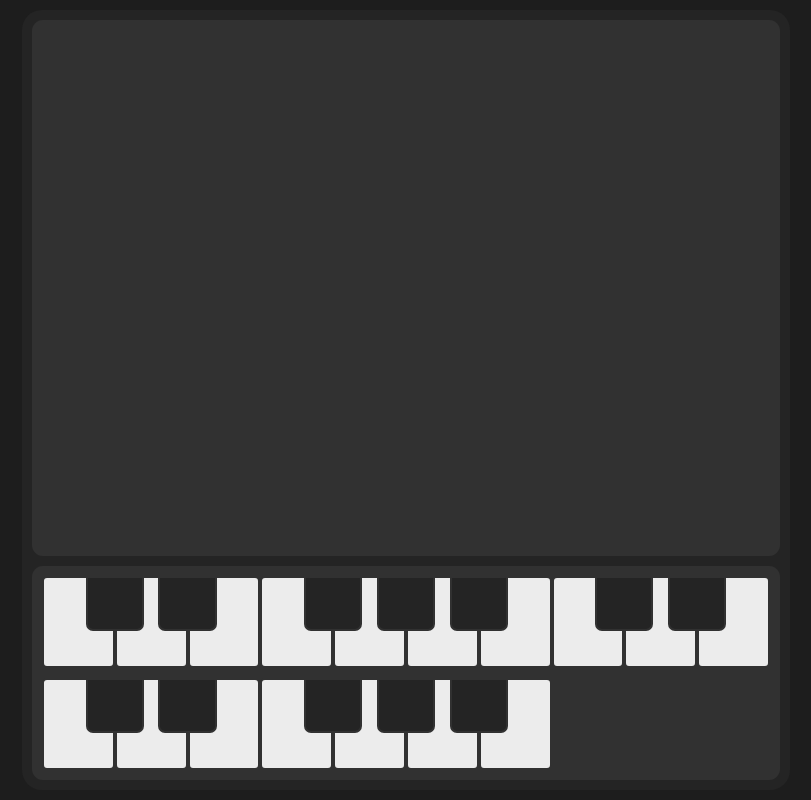
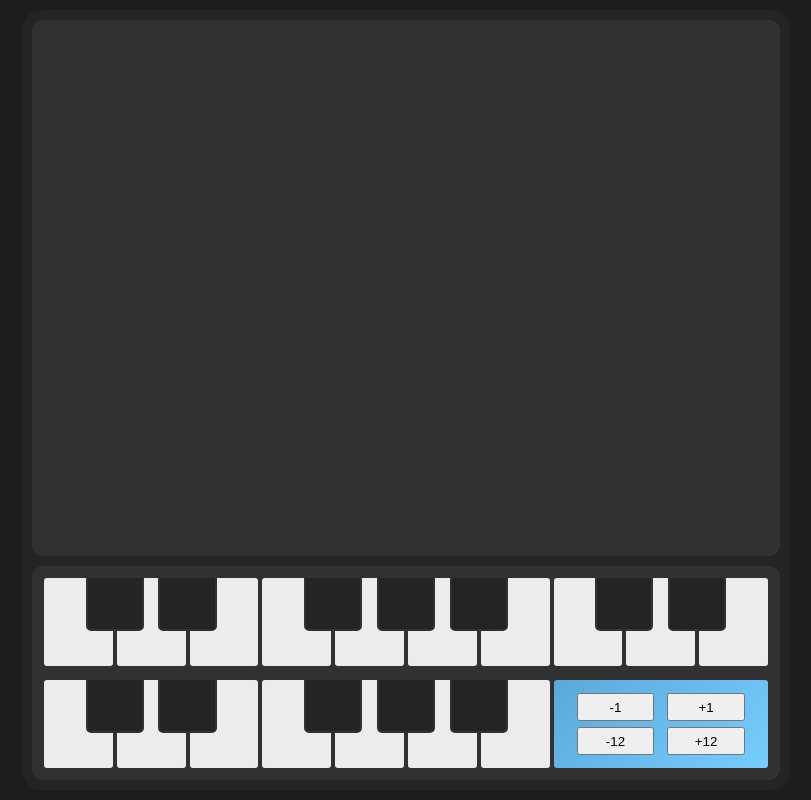
Before and after one commit to wendellduos/wayfarer, a plain HTML site: page index.html in a window 1280 px wide. Shown: the whole page, without its empty margins (234-1045 px from the left). Drawn offline with Linux system fonts and the light colour scheme.

Commit message:
added transpose capability

```diff
--- a/index.html
+++ b/index.html
@@ -17,9 +17,16 @@
         <div id="bottom-btn-row">
           <div id="black-btn-row-bottom"></div>
           <div id="white-btn-row-bottom"></div>
-          <!-- <div id="transpose-container">
-            <h3>TRANSPOSE</h3>
-          </div> -->
+          <div id="transpose-container">
+            <div id="transpose-semi-container">
+              <button onclick="transposeKeys(this.dataset.amount)" data-amount="-1">-1</button>
+              <button onclick="transposeKeys(this.dataset.amount)" data-amount="1">+1</button>
+            </div>
+            <div id="transpose-oct-container">
+              <button onclick="transposeKeys(this.dataset.amount)" data-amount="-12">-12</button>
+              <button onclick="transposeKeys(this.dataset.amount)" data-amount="12">+12</button>
+            </div>
+          </div>
         </div>
       </div>
     </main>
--- a/scripts/engine.js
+++ b/scripts/engine.js
@@ -38,6 +38,19 @@ keysLayout.forEach((row, index) => {
   }
 });
 
+// initial parameters
+
+let transpose = 0;
+let initialNote = function () {
+  return 48 + transpose;
+};
+
+function transposeKeys(amount) {
+  console.log(transpose);
+  transpose += Number(amount);
+  console.log(transpose);
+}
+
 /* listen for keyboard input, then verifies if pressed key matches keyboard bind list
    trigger playNote function with corresponding keyboardBind index */
 addEventListener("keydown", ({ key }) => {
@@ -56,15 +69,11 @@ const masterGain = new GainNode(c, {
 
 masterGain.connect(c.destination);
 
-// initial parameters
-let transpose = 2;
-let initialNote = 48 + transpose;
-
 function playNote(keyCount) {
-  let freq = freqList[initialNote + Number(keyCount)];
+  let freq = freqList[initialNote() + Number(keyCount)];
 
   let osc = new OscillatorNode(c, {
-    type: "sine",
+    type: "triangle",
     frequency: freq,
   });
 
--- a/styles.css
+++ b/styles.css
@@ -7,10 +7,10 @@
   --gray2: #242424;
   --gray3: #313131;
   --gray4: #414141;
-  --accent1: #54bcf8;
-  --accent2: #62b8e9;
-  --accent3: #6faccf;
-  --accent4: #6c94ac;
+  --accent1: #58aada;
+  --accent2: #54bcf8;
+  --accent3: #77cdff;
+  --accent4: #afe2ff;
 }
 * {
   margin: 0;
@@ -136,8 +136,8 @@ main {
   height: 100%;
 
   border: solid 2px var(--gray3);
-  border-bottom-right-radius: 7px;
-  border-bottom-left-radius: 7px;
+  border-bottom-right-radius: 5px;
+  border-bottom-left-radius: 5px;
   background-color: var(--gray2);
 
   cursor: pointer;
@@ -170,18 +170,38 @@ main {
 
 #transpose-container {
   position: absolute;
-  bottom: 4px;
-  right: -113px;
+  right: 0;
 
-  width: 113px;
-  height: 60px;
+  width: 30%;
+  height: 100%;
+  padding: 10px;
 
-  border: solid 1px #616161;
-  border-radius: 4px;
+  border: solid 2px var(--gray3);
+  border-radius: 5px;
+  background-image: linear-gradient(-45deg, var(--accent3), var(--accent1));
+
+  z-index: 1;
+}
+
+#transpose-semi-container,
+#transpose-oct-container {
+  display: flex;
+  align-items: center;
+  justify-content: space-evenly;
+
+  width: 100%;
+  height: 50%;
+}
+
+#transpose-semi-container button,
+#transpose-oct-container button {
+  width: 40%;
+  height: 80%;
 }
 
 #transpose-container h3 {
   text-align: center;
-  font-size: 0.5rem;
-  color: var(--white-key);
+  font-size: 0.7rem;
+  font-weight: 300;
+  color: var(--light1);
 }
```
